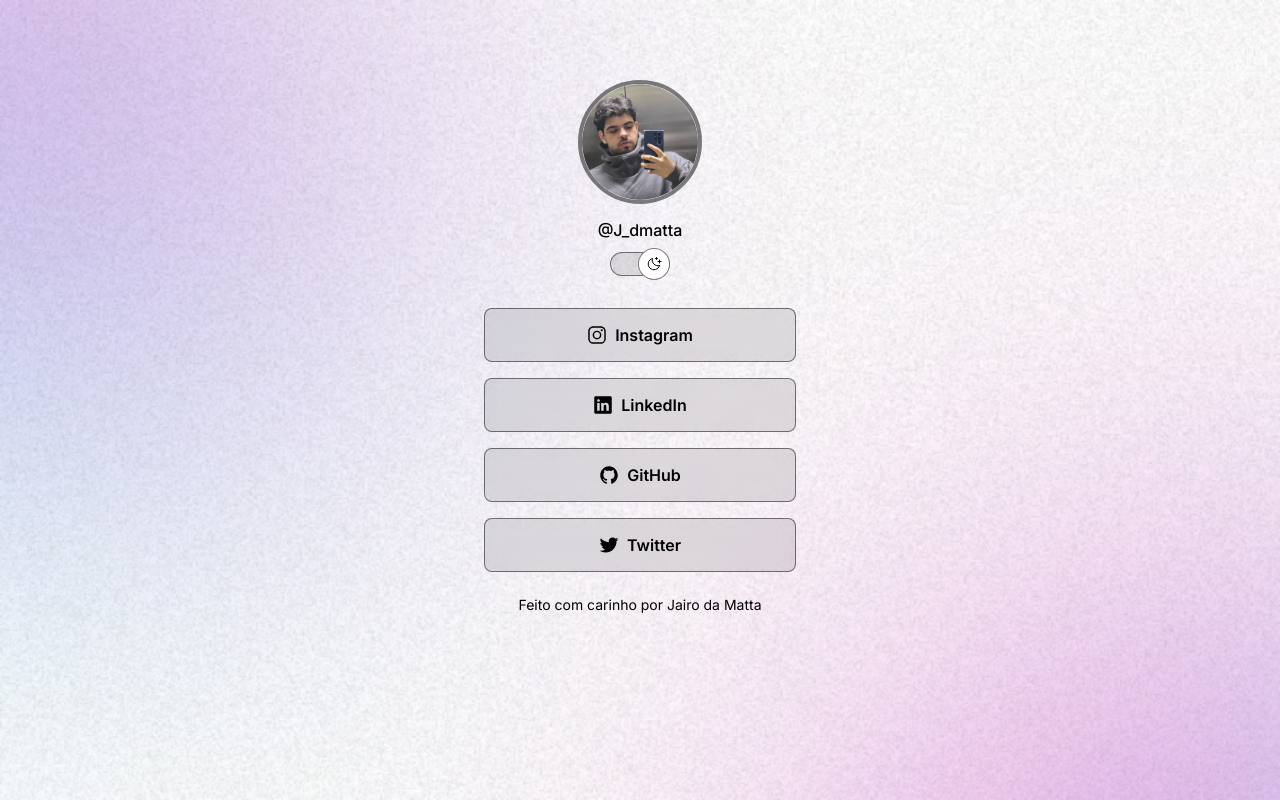
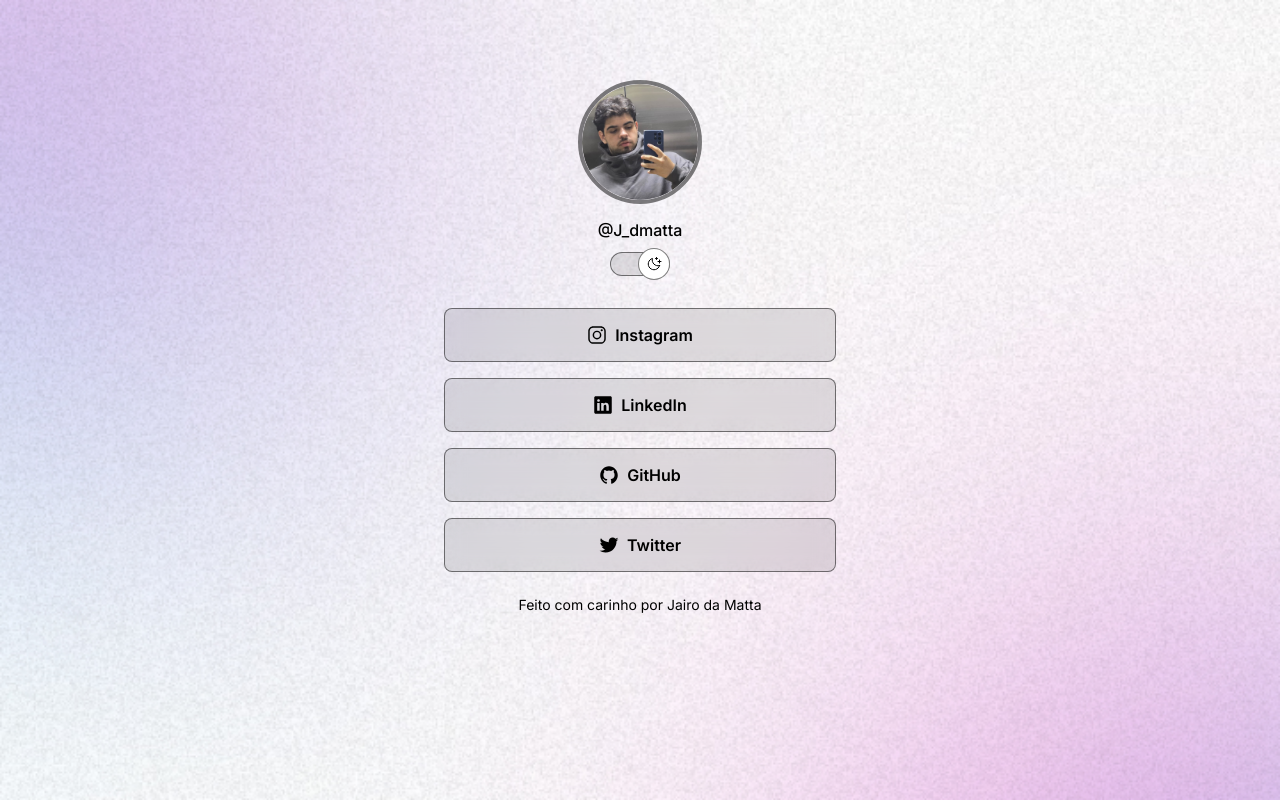
Before and after one commit to Jdmatta/Primeiro-Projeto, a plain HTML site: page index.html in a window 1280 px wide. Drawn offline with nearby package versions, Linux system fonts and the light colour scheme.

Commit message:
Ajuste container width

```diff
--- a/style.css
+++ b/style.css
@@ -32,7 +32,8 @@ body * {
 }
 
 #container {
-  width: 360px;
+  width: 100%;
+  max-width: 440px;
   margin: 56px auto 0px;
   padding: 0 24px;
 }
```
